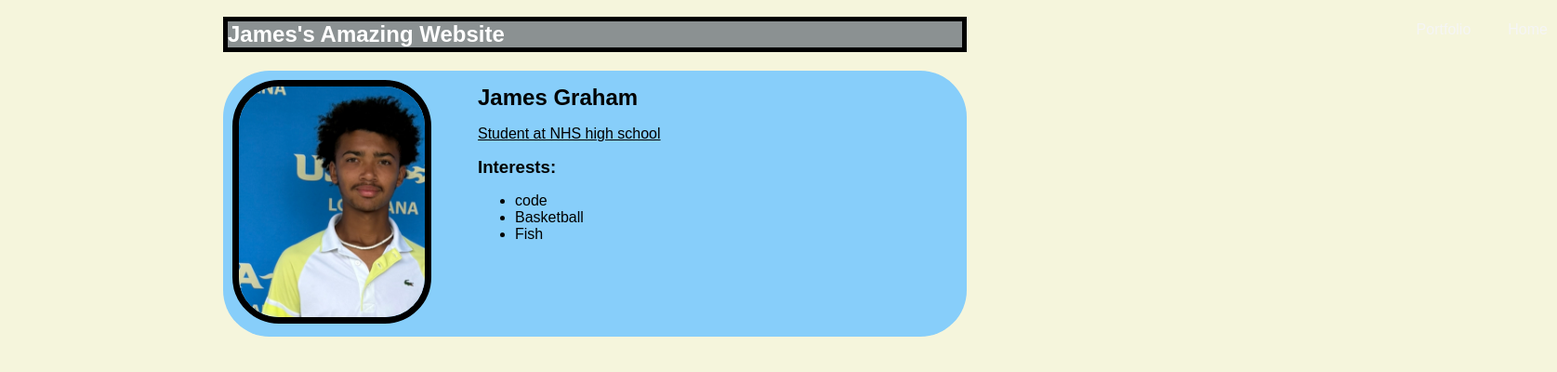
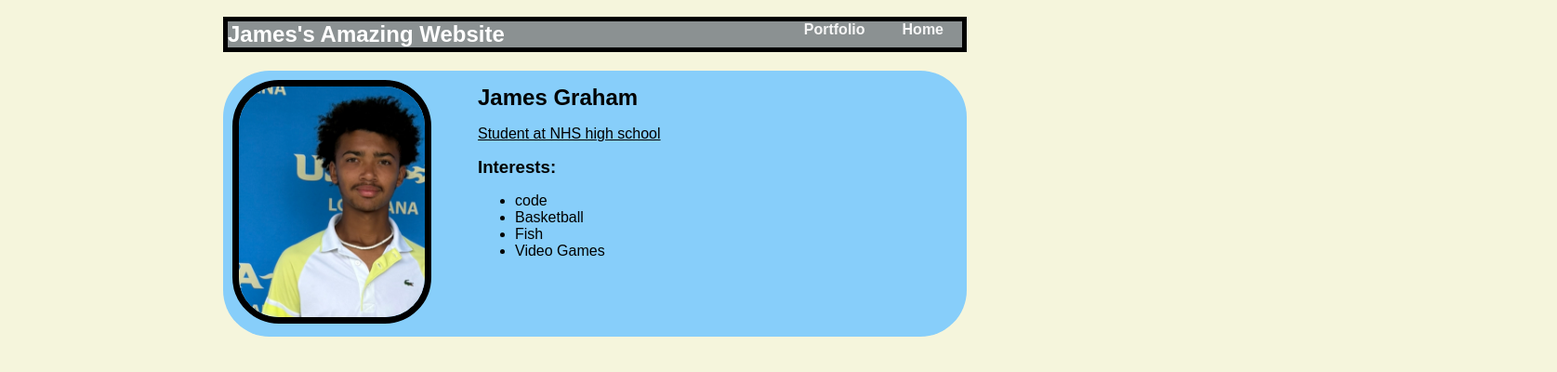
Before and after one commit to jamesProg100/jamesProg100.github.io, a plain HTML site: page index.html in a window 1280 px wide. Shown: the whole page at 93% size, 1675 px wide, since content can reach past the window. Drawn offline with Linux system fonts and the light colour scheme.

Commit message:
fixed css

```diff
--- a/index.html
+++ b/index.html
@@ -37,6 +37,7 @@
                 <li>code</li>
                 <li>Basketball</li>
                 <li>Fish</li>
+                <li>Video Games</li>
               </ul>
           </div>
 
--- a/style.css
+++ b/style.css
@@ -30,9 +30,8 @@ nav {
 }
 nav > ul > li > a {
 
-    position: relative;
-    left: 650px;
-    padding: 10px;
+   padding: 10px;
+   font-weight: bold;
 
 }
 
```
